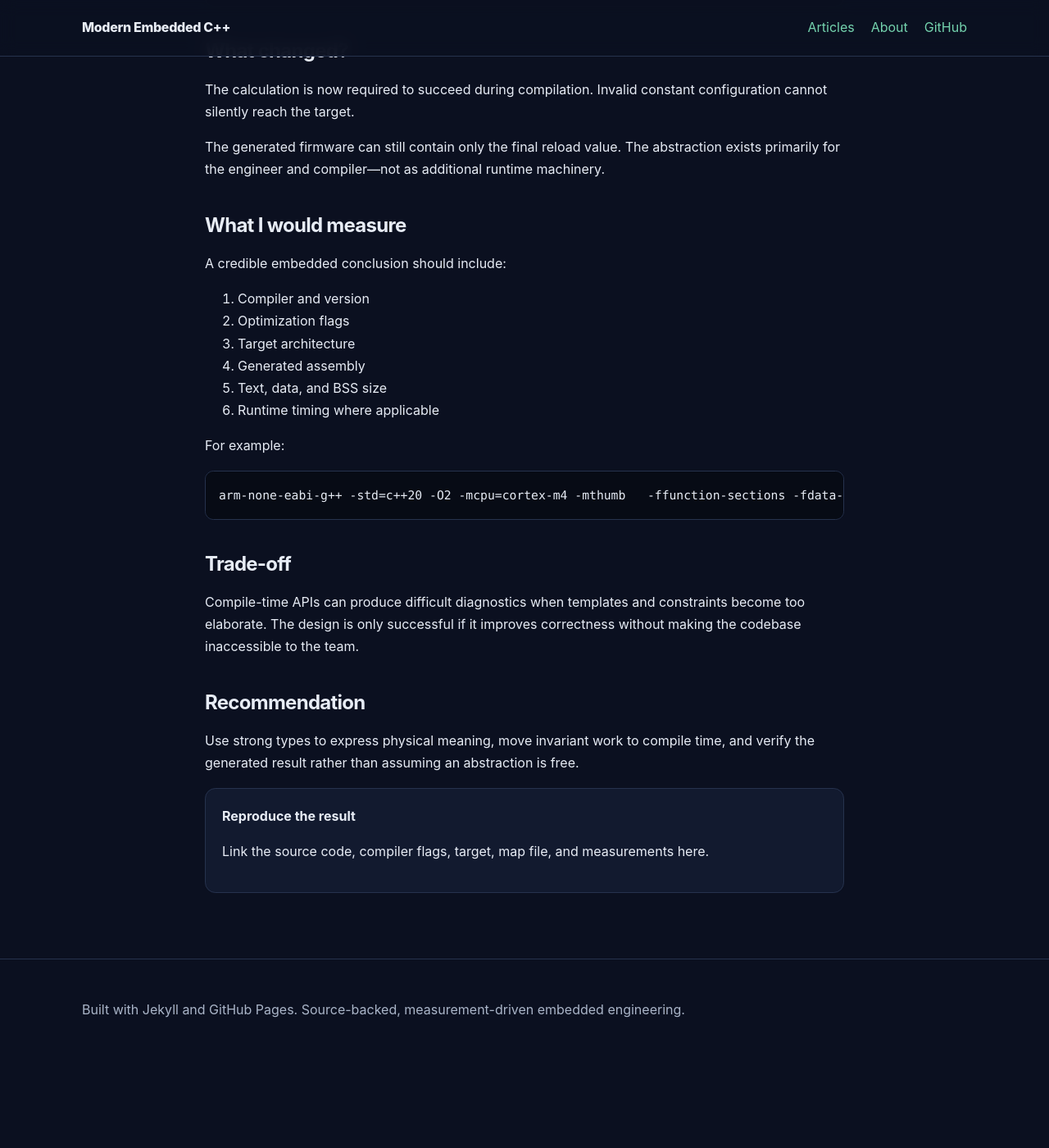
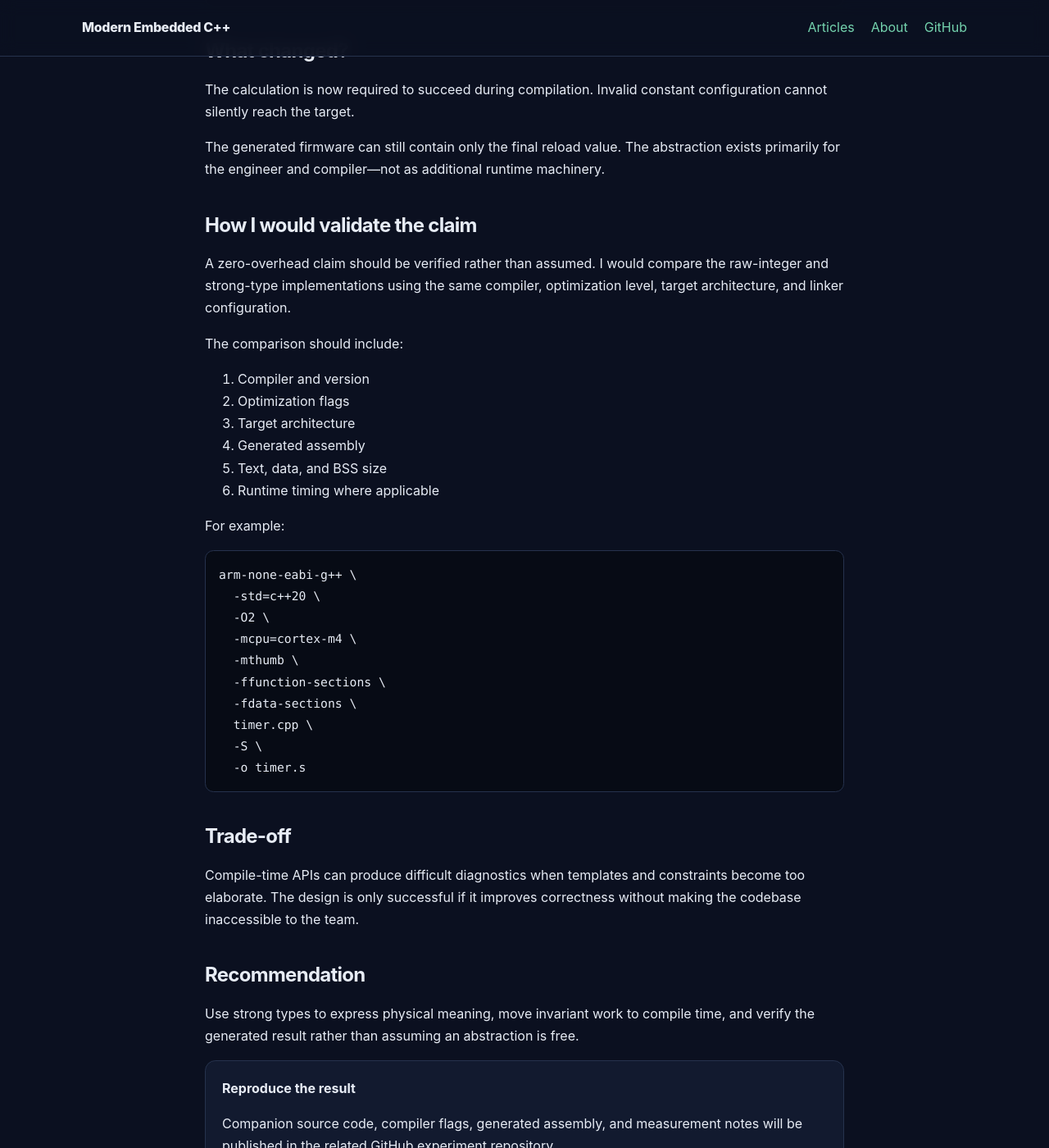
Before and after one commit to ChandrashekarCYoga/ChandrashekarCYoga.github.io, a Jekyll site: the page built from _posts/2026-06-27-compile-time-timer-configuration.md, in a window 1280 px wide and 1400 px high, scrolled down 1560 px. Shown: the whole window at 82% size. Built offline with Jekyll 4.4.1, drawn with Linux system fonts in a browser that asks for light colours; before the commit the page ends 2853 px from its top, so only the background shows below that; some of the changed text lies outside the part shown.

Commit message:
Improve timer article validation section

````diff
--- a/_layouts/post.html
+++ b/_layouts/post.html
@@ -11,8 +11,16 @@ layout: default
 
   {{ content }}
 
-  <aside class="article-cta">
-    <strong>Reproduce the result</strong>
-    <p>Link the source code, compiler flags, target, map file, and measurements here.</p>
-  </aside>
+<aside class="article-cta">
+  <strong>Reproduce the result</strong>
+  <p>
+    Companion source code, compiler flags, generated assembly, and measurement
+    notes will be published in the related GitHub experiment repository.
+  </p>
+  <p>
+    <a href="https://github.com/{{ site.author.github }}">
+      View my GitHub repositories
+    </a>
+  </p>
+</aside>
 </article>
--- a/_posts/2026-06-27-compile-time-timer-configuration.md
+++ b/_posts/2026-06-27-compile-time-timer-configuration.md
@@ -55,9 +55,13 @@ configuration cannot silently reach the target.
 The generated firmware can still contain only the final reload value. The abstraction
 exists primarily for the engineer and compiler—not as additional runtime machinery.
 
-## What I would measure
+## How I would validate the claim
 
-A credible embedded conclusion should include:
+A zero-overhead claim should be verified rather than assumed. I would compare
+the raw-integer and strong-type implementations using the same compiler,
+optimization level, target architecture, and linker configuration.
+
+The comparison should include:
 
 1. Compiler and version
 2. Optimization flags
@@ -69,7 +73,16 @@ A credible embedded conclusion should include:
 For example:
 
 ```bash
-arm-none-eabi-g++ -std=c++20 -O2 -mcpu=cortex-m4 -mthumb   -ffunction-sections -fdata-sections timer.cpp -S -o timer.s
+arm-none-eabi-g++ \
+  -std=c++20 \
+  -O2 \
+  -mcpu=cortex-m4 \
+  -mthumb \
+  -ffunction-sections \
+  -fdata-sections \
+  timer.cpp \
+  -S \
+  -o timer.s
 ```
 
 ## Trade-off
````
